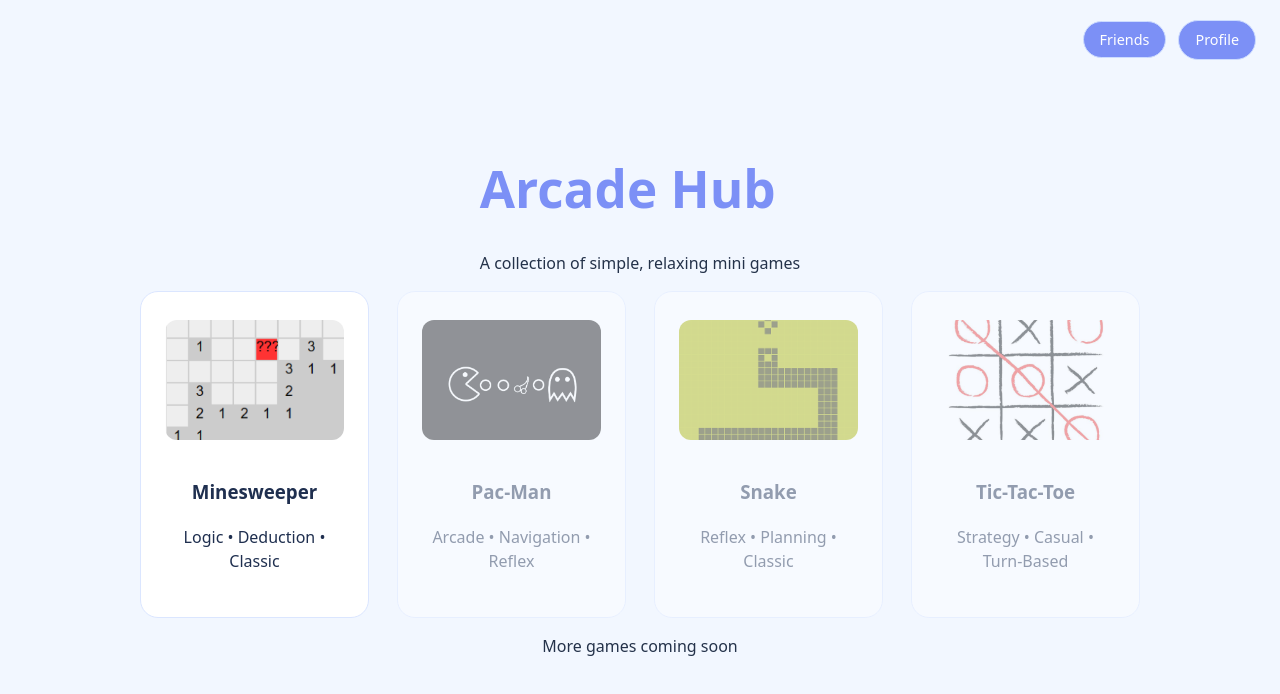
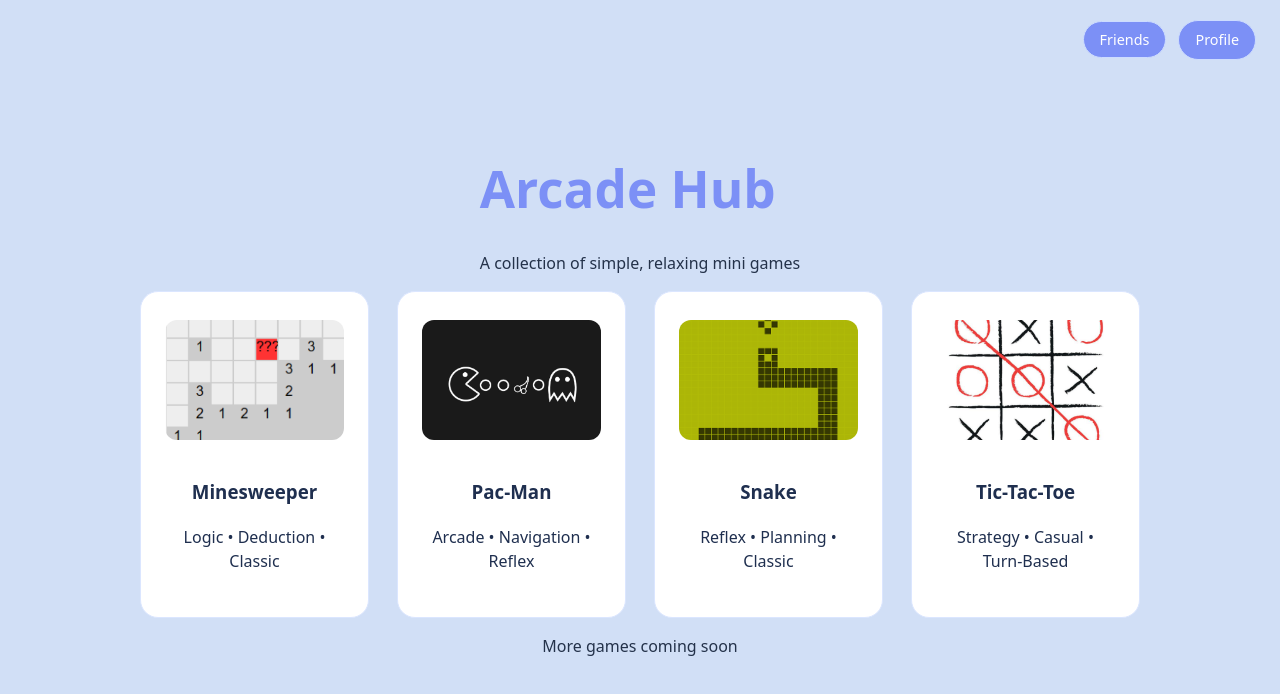
Before and after one commit to fabjenny13/Arcade_Hub, a React (Vite) app: page / in a window 1280 px wide. Shown: the top 694 px of the page. Built offline with nearby package versions, Linux system fonts and the light colour scheme.

Commit message:
small css changes

```diff
--- a/src/Pages/Dashboard.css
+++ b/src/Pages/Dashboard.css
@@ -10,7 +10,7 @@
   width: 100vw;
 
   /* pastel blue background */
-  background: #f2f7ff;
+  background: #d1dff6;
   color: #24324a;
 
   display: flex;
@@ -145,12 +145,6 @@
   border: 5px solid #7c90f6;
 }
 
-/* disabled */
-.game-card.disabled {
-  opacity: 0.45;
-  pointer-events: none;
-}
-
 .game-card img {
   width: 100%;
   height: 120px;
--- a/src/Pages/Dashboard.jsx
+++ b/src/Pages/Dashboard.jsx
@@ -85,19 +85,19 @@
             <p>Logic • Deduction • Classic</p>
           </Link>
 
-          <div className="game-card disabled">
+          <div className="game-card">
             <img src="/images/pacman.png" alt="Pac-Man" />
             <h3>Pac-Man</h3>
             <p>Arcade • Navigation • Reflex</p>
           </div>
 
-          <div className="game-card disabled">
+          <div className="game-card">
             <img src="/images/snake.png" alt="Snake Game" />
             <h3>Snake</h3>
             <p>Reflex • Planning • Classic</p>
           </div>
 
-          <div className="game-card disabled">
+          <div className="game-card">
             <img src="/images/tictactoe.png" alt="Tic Tac Toe" />
             <h3>Tic-Tac-Toe</h3>
             <p>Strategy • Casual • Turn-Based</p>
```
